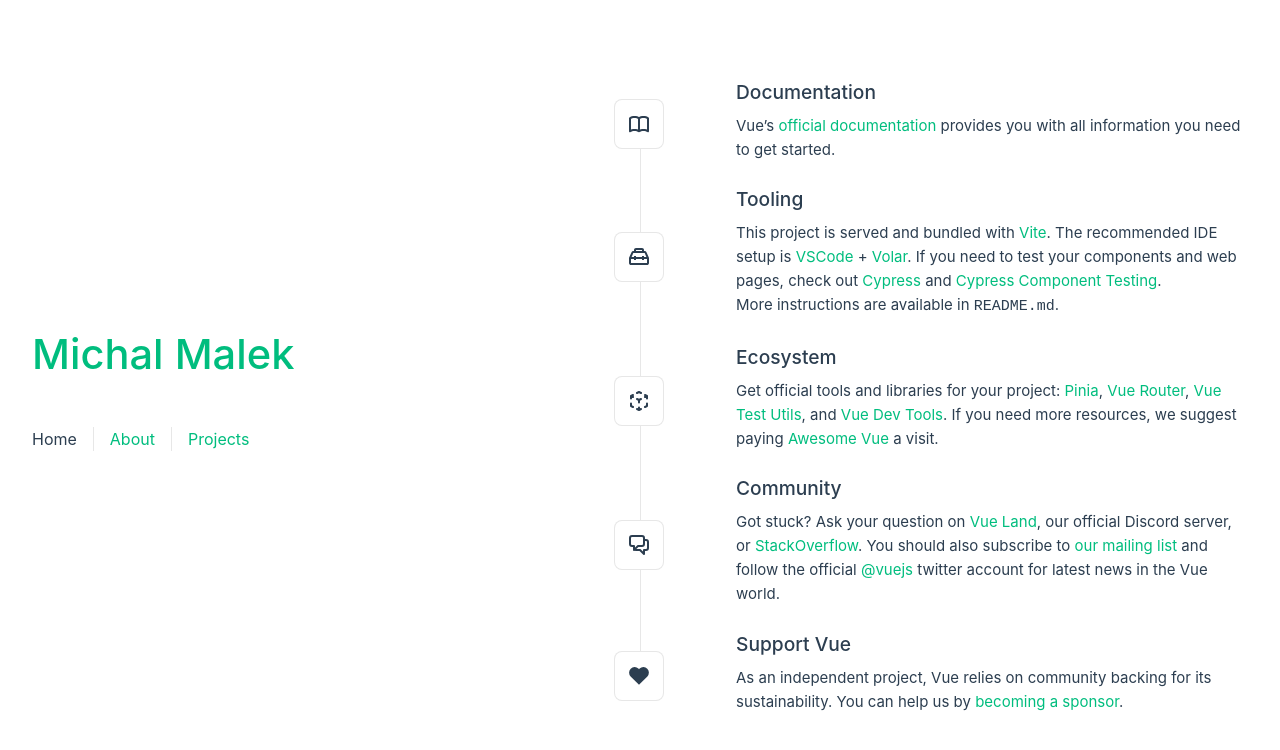
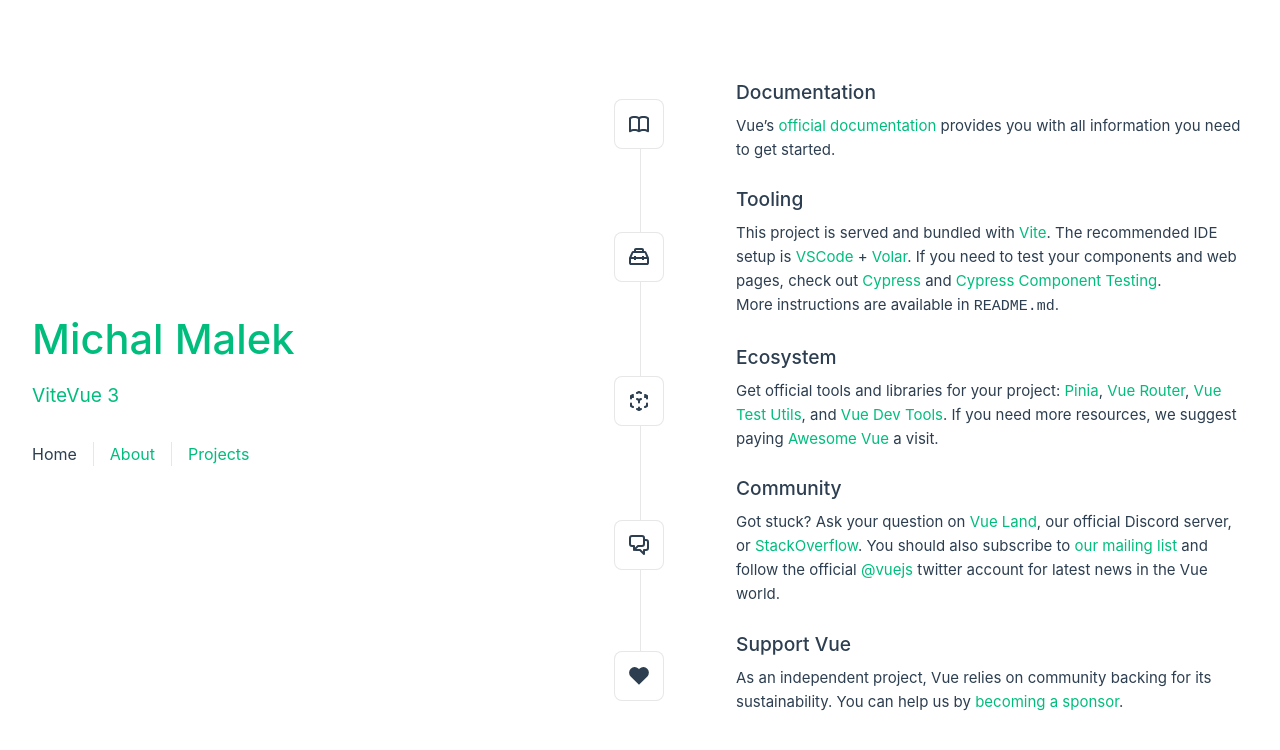
Before and after one commit to MichalJanMalek/LocalWeb, a Vue app: page / in a window 1280 px wide. Shown: the top 750 px of the page. Built offline with nearby package versions, Linux system fonts and the light colour scheme.

Commit message:
working on website

```diff
--- a/src/components/HelloWorld.vue
+++ b/src/components/HelloWorld.vue
@@ -7,6 +7,10 @@
 <template>
   <div class="greetings">
     <h1 class="green">{{ msg }}</h1>
+    <h3>
+      <a href="https://vitejs.dev/" target="_blank" rel="noopener">Vite</a>
+      <a href="https://vuejs.org/" target="_blank" rel="noopener">Vue 3</a>
+    </h3>
   </div>
 </template>
 
@@ -15,15 +19,20 @@
   font-weight: 500;
   font-size: 2.6rem;
   top: -10px;
-  bottom: +20px;
 }
 
-.greetings h1{
+h3 {
+  font-size: 1.2rem;
+}
+
+.greetings h1,
+.greetings h3 {
   text-align: center;
 }
 
 @media (min-width: 1024px) {
-  .greetings h1{
+  .greetings h1,
+  .greetings h3 {
     text-align: left;
   }
 }
```
Also changed, not shown: 1 other file (tests, documents, lock files or other folders).
